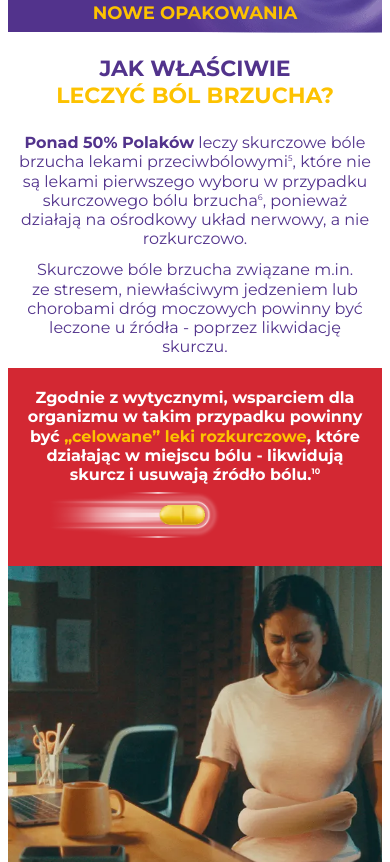
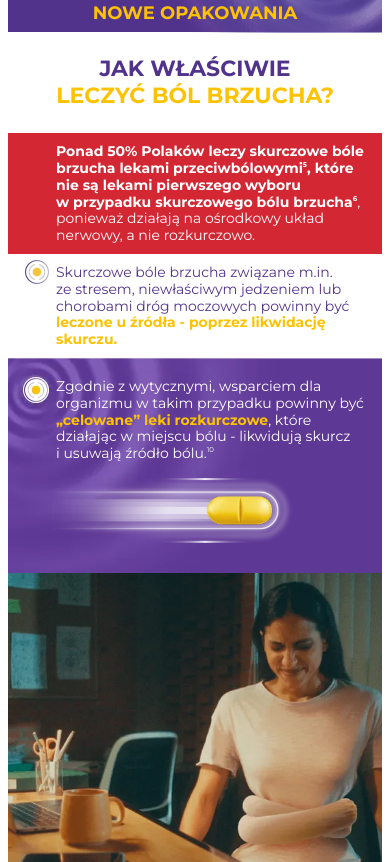
Before and after one commit to eStoreLabs/RC---SF-35-SANOFI-No-Spa-MELISSA, a plain HTML site: page index.html in a window 390 px wide. Shown: the part 1418-2280 px from the top of the page. Drawn offline with Linux system fonts and the light colour scheme.

Commit message:
Add files via upload

```diff
--- a/index.html
+++ b/index.html
@@ -202,20 +202,29 @@ src: url("./fonts/Montserrat-Bold.ttf") format("truetype");
 
 #es-sanofi.es-sanofi .es-treatment__txt {
   margin: 0;
-  padding: 0 10px;
+  padding: 10px;
   line-height: inherit;
   color: #52338c;
   font-family: inherit;
   font-weight: inherit;
-  font-size: 16px;
-  margin-bottom: 12px;
-  text-align: center;
-  margin-inline: auto;
-  max-width: 415px;
-}
-
-#es-sanofi.es-sanofi .es-treatment__txt--desktop {
-  display: none;
+  font-size: 14px;
+  text-align: left;
+  padding-left: 48px;
+  position: relative;
+}
+
+#es-sanofi.es-sanofi .es-treatment__txt--1 {
+  background-color: #d32833;
+  color: #fff;
+}
+
+#es-sanofi.es-sanofi .es-treatment__txt--2::before {
+  content: url(./img/dot.webp);
+  position: absolute;
+  top: 5px;
+  left: 16px;
+  width: 30px;
+  height: 30px;
 }
 
 #es-sanofi.es-sanofi .es-treatment__txt--span {
@@ -223,19 +232,21 @@ src: url("./fonts/Montserrat-Bold.ttf") format("truetype");
 }
 
 #es-sanofi.es-sanofi .es-treatment__content {
-  background-color: #d32833;
+  background: url(./img/bg-1-mobile.webp);
+  background-repeat: no-repeat;
+  position: relative;
+  z-index: 5;
 }
 
 #es-sanofi.es-sanofi .es-treatment__subtitle {
-  font-family: "MontserratBold", sans-serif;
+  font-family: "MontserratRegular", sans-serif;
   margin: 0;
   padding: 20px 10px;
   line-height: inherit;
   color: #fff;
-  font-size: 16px;
-  text-align: center;
-  margin-inline: auto;
-  max-width: 385px;
+  font-size: 14px;
+  text-align: left;
+  padding-left: 48px;
 }
 
 #es-sanofi.es-sanofi .es-treatment__img {
@@ -258,7 +269,6 @@ src: url("./fonts/Montserrat-Bold.ttf") format("truetype");
   -ms-transform: translateX(-500px);
   transform: translateX(-500px);
   transition-delay: 500ms;
-  max-width: 70%;
   margin-top: -30px;
 }
 
@@ -1045,39 +1055,24 @@ src: url("./fonts/Montserrat-Bold.ttf") format("truetype");
 #es-sanofi.es-sanofi .es-treatment__content {
   background: url(./img/bg-1.webp);
   background-repeat: no-repeat;
-  position: relative;
-  z-index: 5;
 }
 #es-sanofi.es-sanofi .es-treatment__txt {
   max-width: unset;
   padding: 20px 370px 20px 60px;
   font-size: 18px;
   text-align: left;
-  position: relative;
   margin-bottom: 0;
 }
 #es-sanofi.es-sanofi .es-treatment__txt--1 {
-  background-color: #d32833;
-  color: #fff;
   padding-right: 325px;
 }
 #es-sanofi.es-sanofi .es-treatment__txt--2::before {
-  content: url(./img/dot.webp);
-  position: absolute;
   top: 18px;
   left: 18px;
-  width: 30px;
-  height: 30px;
-}
-#es-sanofi.es-sanofi .es-treatment__txt--mobile {
-  display: none;
-}
-#es-sanofi.es-sanofi .es-treatment__txt--desktop {
-  display: block;
 }
 #es-sanofi.es-sanofi .es-treatment__subtitle {
   max-width: 400px;
-  margin-left: 50px;
+  margin-left: 12px;
   font-weight: 400;
   text-align: left;
   font-size: 18px;
@@ -1404,18 +1399,11 @@ src: url("./fonts/Montserrat-Bold.ttf") format("truetype");
           <div class="es-treatment__title">
               JAK WŁAŚCIWIE <br> <span class="es-sanofi__span">LECZYĆ BÓL BRZUCHA?</span>
           </div>
-          <div class="es-treatment__txt es-treatment__txt--mobile">
-              <span class="es-treatment__txt--span">Ponad 50% Polaków</span> leczy skurczowe bóle brzucha lekami przeciwbólowymi<sup class="es-sanofi__sup">5</sup>,
-              które nie są lekami pierwszego wyboru w&nbsp;przypadku skurczowego bólu brzucha<sup class="es-sanofi__sup">6</sup>, ponieważ działają na ośrodkowy układ nerwowy, a&nbsp;nie rozkurczowo.
-          </div>
-          <div class="es-treatment__txt es-treatment__txt--mobile">
-              Skurczowe bóle brzucha związane m.in. ze&nbsp;stresem, niewłaściwym jedzeniem lub chorobami dróg moczowych powinny być leczone u&nbsp;źródła - poprzez likwidację skurczu.
-          </div>
-          <div class="es-treatment__txt es-treatment__txt--1 es-treatment__txt--desktop">
+          <div class="es-treatment__txt es-treatment__txt--1">
               <span class="es-treatment__txt--span">Ponad 50% Polaków leczy skurczowe bóle brzucha lekami przeciwbólowymi<sup class="es-sanofi__sup">5</sup>,
               które nie są lekami pierwszego wyboru w&nbsp;przypadku skurczowego bólu brzucha<sup class="es-sanofi__sup">6</sup></span>, ponieważ działają na ośrodkowy układ nerwowy, a&nbsp;nie&nbsp;rozkurczowo.
           </div>
-          <div class="es-treatment__txt es-treatment__txt--2 es-treatment__txt--desktop">
+          <div class="es-treatment__txt es-treatment__txt--2">
               Skurczowe bóle brzucha związane m.in. ze&nbsp;stresem, niewłaściwym jedzeniem lub chorobami dróg moczowych powinny być <span class="es-sanofi__span es-treatment__txt--span">leczone u&nbsp;źródła - poprzez likwidację skurczu.</span>
           </div>
           <div class="es-treatment__content">
@@ -1463,7 +1451,7 @@ src: url("./fonts/Montserrat-Bold.ttf") format("truetype");
                             <img src="./img/icon-8.webp" alt="Drotaweryna działa rozkurczowo na mięśnie gładkie w tym również na mięsień macicy, łagodząc bóle miesiączkowe." class="es-reasons__img">
                         </div>
                         <div class="es-reasons__txt">
-                            Bóle menstruacyjne
+                            Bolesne miesiączkowanie
                         </div>
                     </div>
                     <div class="es-reasons__single">
@@ -1707,6 +1695,14 @@ src: url("./fonts/Montserrat-Bold.ttf") format("truetype");
             zaparciach na tle spastycznym i&nbsp;wzdęciach jelit, zapaleniu trzustki; w&nbsp;bolesnym miesiączkowaniu.
             Podmiot odpowiedzialny: Opella Healthcare Commercial Ltd., Węgry, grupa Sanofi <br /> <i>{ChPL 01/2023}</i>
         </div>
+        <div class="es-footer__txt">
+          No-Spa, tabletki; 40 mg chlorowodorku drotaweryny. Wskazania: stany skurczowe mięśni gładkich związane z&nbsp;kamicą dróg żółciowych,
+          zapaleniem pęcherzyka żółciowego, zapaleniem okołopęcherzykowym, zapaleniem przewodów żółciowych, zapaleniem brodawki Vatera; kamicą nerkową,
+          kamicą moczowodową, zapaleniem miedniczek nerkowych, zapaleniem pęcherza moczowego, bolesnym parciem na mocz. Leczenie wspomagające w&nbsp;stanach
+          skurczowych mięśni gładkich przewodu pokarmowego: chorobie wrzodowej żołądka i&nbsp;dwunastnicy, zapaleniu żołądka, zapaleniu jelit, zapaleniu okrężnicy,
+          stanach skurczowych wpustu i&nbsp;odźwiernika żołądka, zespole jelita drażliwego, zaparciach na&nbsp;tle spastycznym i&nbsp;wzdęciach jelit, zapaleniu trzustki; w&nbsp;bolesnym miesiączkowaniu.
+          Podmiot odpowiedzialny: Opella Healthcare Poland Sp.&nbsp;z&nbsp;o.o., grupa Sanofi <br /> <i>{ChPL 08/2023}</i>
+        </div>
         <div class="es-footer__warning">
             To jest lek. Dla bezpieczeństwa stosuj go zgodnie z&nbsp;ulotką dołączoną do opakowania.
             Nie przekraczaj maksymalnej dawki leku. w&nbsp;przypadku wątpliwości skonsultuj się z&nbsp;lekarzem lub farmaceutą.
@@ -1717,8 +1713,6 @@ src: url("./fonts/Montserrat-Bold.ttf") format("truetype");
             </div>
             <img src="./img/logo.webp" alt="sanofi logo" class="es-footer__logo">
         </div>
-        </div>
-
       </div>
     <script>
         function reveal() {
```
Also changed, not shown: img/bg-1-mobile.webp (added). Lines whose indentation alone changed are shown as unchanged.
